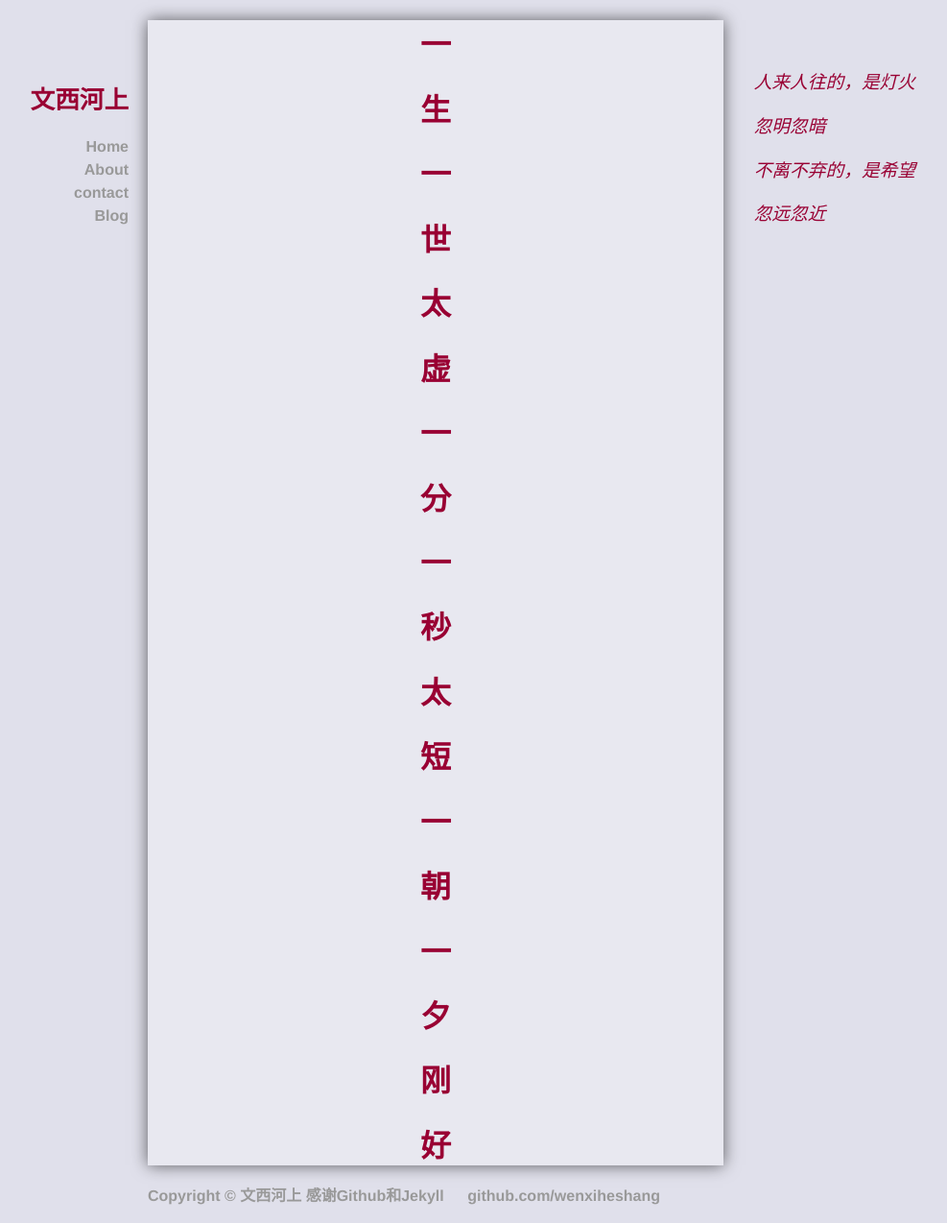
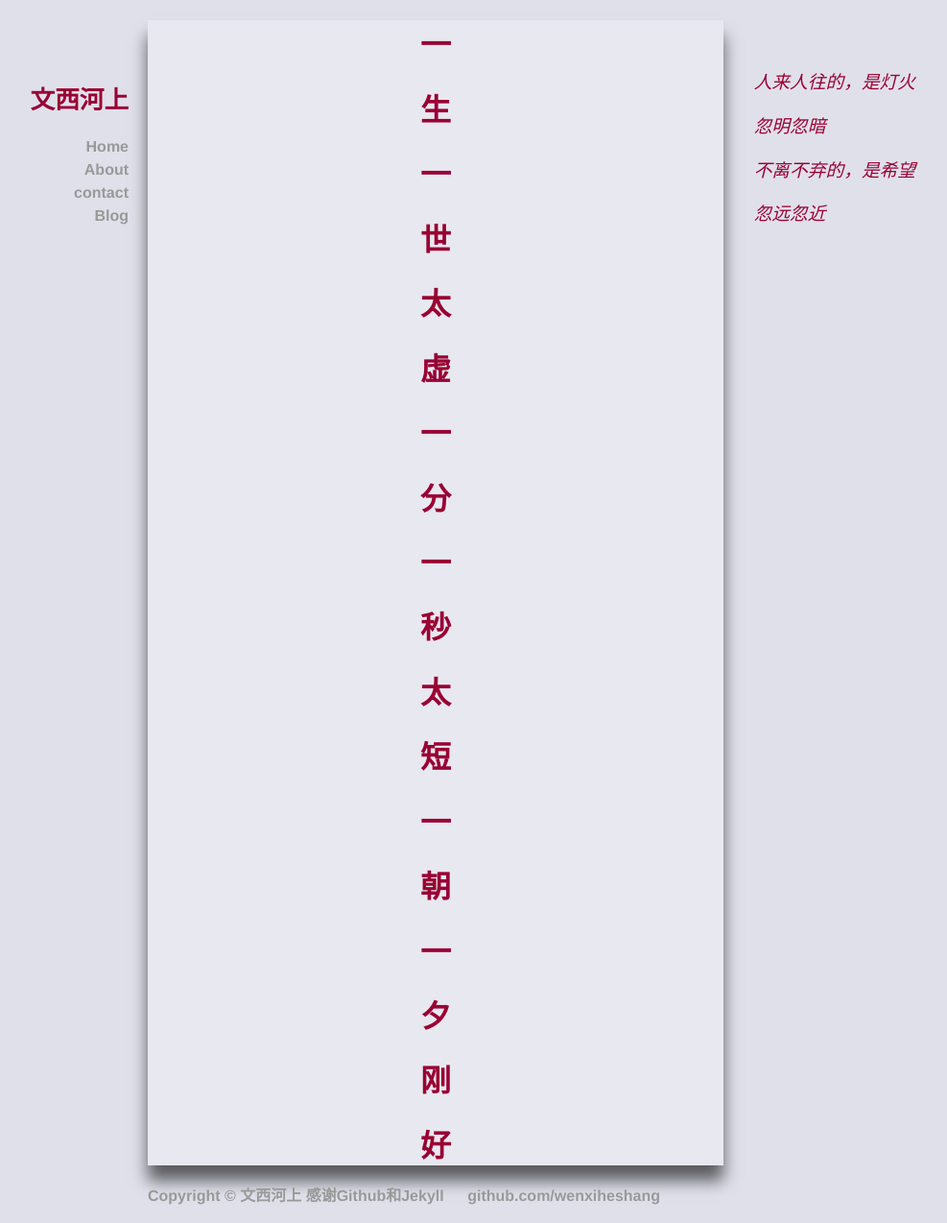
Before and after one commit to xxleyi/xxleyi.github.io, a Jekyll site: the page built from index.html, in a window 1280 px wide and 1274 px high. Shown: the whole window at 96% size, without its empty margins (186-1173 px from the left). Built offline with Jekyll 4.4.1, drawn with Linux system fonts in a browser that asks for light colours.

```diff
--- a/css/main.css
+++ b/css/main.css
@@ -16,7 +16,7 @@
   max-width: 600px;
   margin: auto;
   background-color: rgba(255,255,255,.25);
-  box-shadow: 0 0 1rem rgba(0,0,0,.6);
+  box-shadow: 0 1rem 1rem rgba(0,0,0,.6);
   margin-bottom: 60px;
 }
 nav{
```
